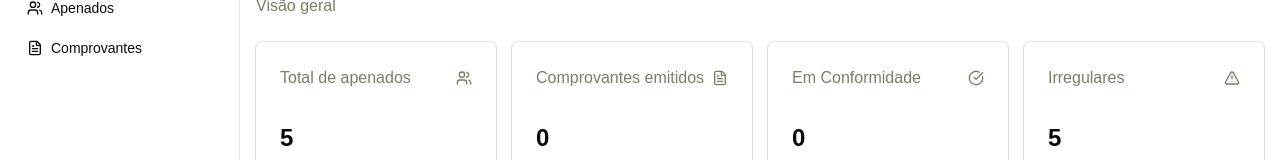
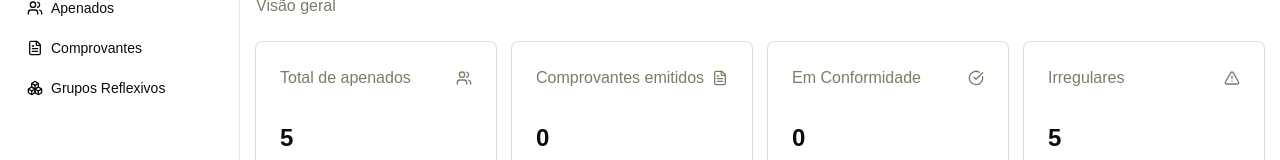
Before and after one commit to CS-PI-2026-Integrados/front-end, a React (Vite) app: page /dashboard in a window 1280 px wide. Shown: the part 122-282 px from the top of the page. Built offline with nearby package versions, Linux system fonts and the light colour scheme.

Commit message:
feat: adiciona botão grupos de reflexão no menu lateral

```diff
--- a/src/layout/DashboardLayout.jsx
+++ b/src/layout/DashboardLayout.jsx
@@ -6,6 +6,7 @@ import {
   Settings,
   Users,
   User,
+  Boxes,
   Menu,
 } from 'lucide-react'
 import { Link } from 'react-router-dom'
@@ -69,6 +70,15 @@ export default function DashboardLayout() {
               >
                 <Link to="/atendimento" className="flex w-full items-center gap-2">
                   <FileText /> Comprovantes
+                </Link>
+              </Button>
+              <Button
+                asChild
+                variant={isActive('/atendimento') ? 'default' : 'ghost'}
+                className="justify-start"
+              >
+                <Link to="/grupos" className="flex w-full items-center gap-2">
+                  <Boxes /> Grupos Reflexivos
                 </Link>
               </Button>
               {/* <Button asChild variant={isActive('/documentos') ? 'default' : 'ghost'} className="justify-start">
```
